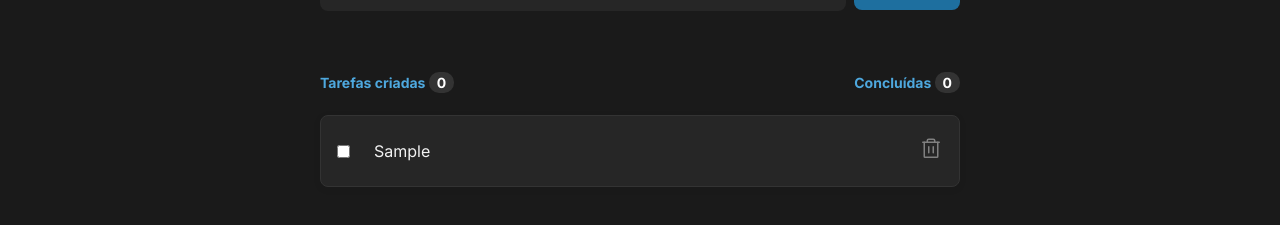
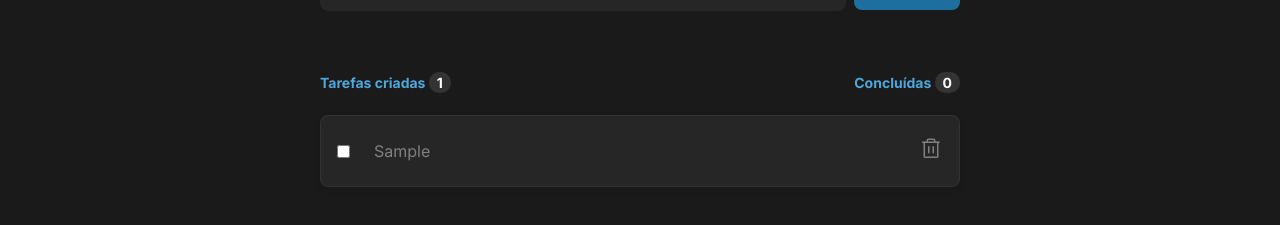
Before and after one commit to yagoafonso/todo-list, a React (Vite) app: page / in a window 1280 px wide. Both pictures are taken after typing "Sample" into the empty fields and a click on the button "Criar". Shown: the part 213-438 px from the top of the page. Built offline with nearby package versions, Linux system fonts and the light colour scheme.

Commit message:
Add function countTotalTask

```diff
--- a/src/components/NewTask.tsx
+++ b/src/components/NewTask.tsx
@@ -14,6 +14,8 @@ export function NewTask(){
 
     const [todoList, setTodoList] = useState<ITask[]>([])
 
+    const[countTotalTask, setcountTotalTask] = useState(0)
+
     function handleCreateNewTask(event: FormEvent):void{
         event?.preventDefault();
 
@@ -26,6 +28,7 @@ export function NewTask(){
         setTodoList([...todoList, newTask]);
 
         setTask('');
+        handleCountTotalTask();
     }
 
     function handleAlterTask(taskToUpdateById: string){
@@ -39,14 +42,28 @@ export function NewTask(){
             return task
         })
         setTodoList(editedTask)
+        countTaskComplete();
     }
+
+    function handleCountTotalTask(){
+        setcountTotalTask((state) => {
+            return state + 1
+        });
+    }
+
     function deleteTask(taskToDeleteById: string){
         setTodoList(todoList.filter((taskName) => taskName.idTask !== taskToDeleteById ))
+        setcountTotalTask((state) =>{ return state + 1 })
     }
+
+    function countTaskComplete(){
+        const countTaskComplete = todoList.reduce((counter, task) => task.isComplete === true ? counter += 1 : counter, 0)
+
+    }
+
 
     const isTaskEmpty = todoList.length === 0;
 
-    console.log(`O campo está vazio ? ${isTaskEmpty}`)
     return(
 
         <div>
@@ -71,7 +88,7 @@ export function NewTask(){
             </form>
             {/* INFORMAÇÕES DE TAREFAS CRIADAS E CONCLUÍDAS */}
             <div className={styles.taskInformation}>
-                <strong className={styles.titleTask}>Tarefas criadas <span className={styles.countTask}>0</span></strong>
+                <strong className={styles.titleTask}>Tarefas criadas <span className={styles.countTask}>{countTotalTask}</span></strong>
                 <strong className={styles.titleTask}>Concluídas <span className={styles.countTask}>0</span></strong>
             </div>
             {/* SESSÃO LISTAGEM DAS TAREFAS */}
--- a/src/components/Task.module.css
+++ b/src/components/Task.module.css
@@ -10,7 +10,7 @@
   border: 1px solid var(--gray-400);
   box-shadow: 0px 2px 8px rgba(0, 0, 0, 0.06);
   border-radius: 8px;
-  color:  var(--gray-100);
+
 }
 
 .task button{
```
